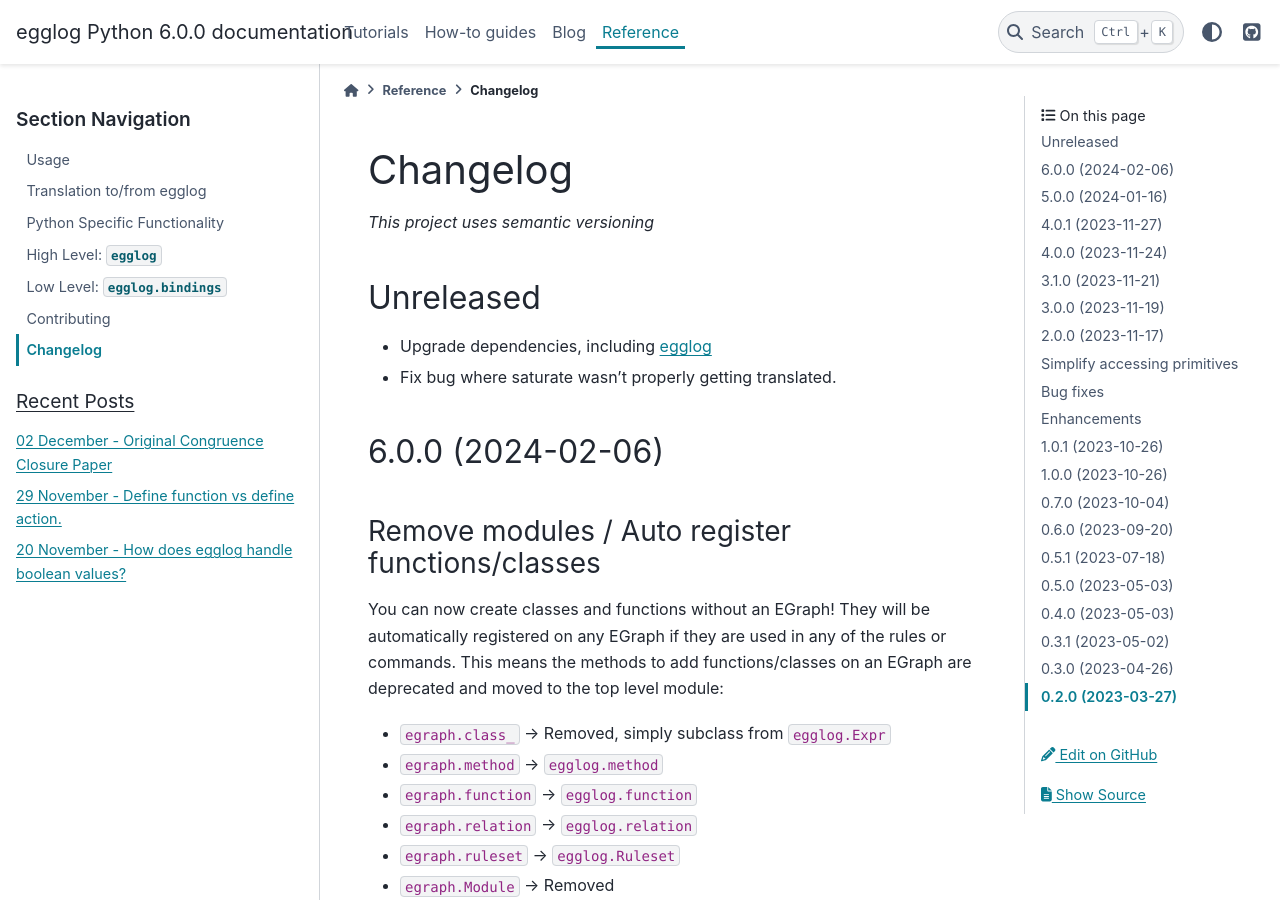
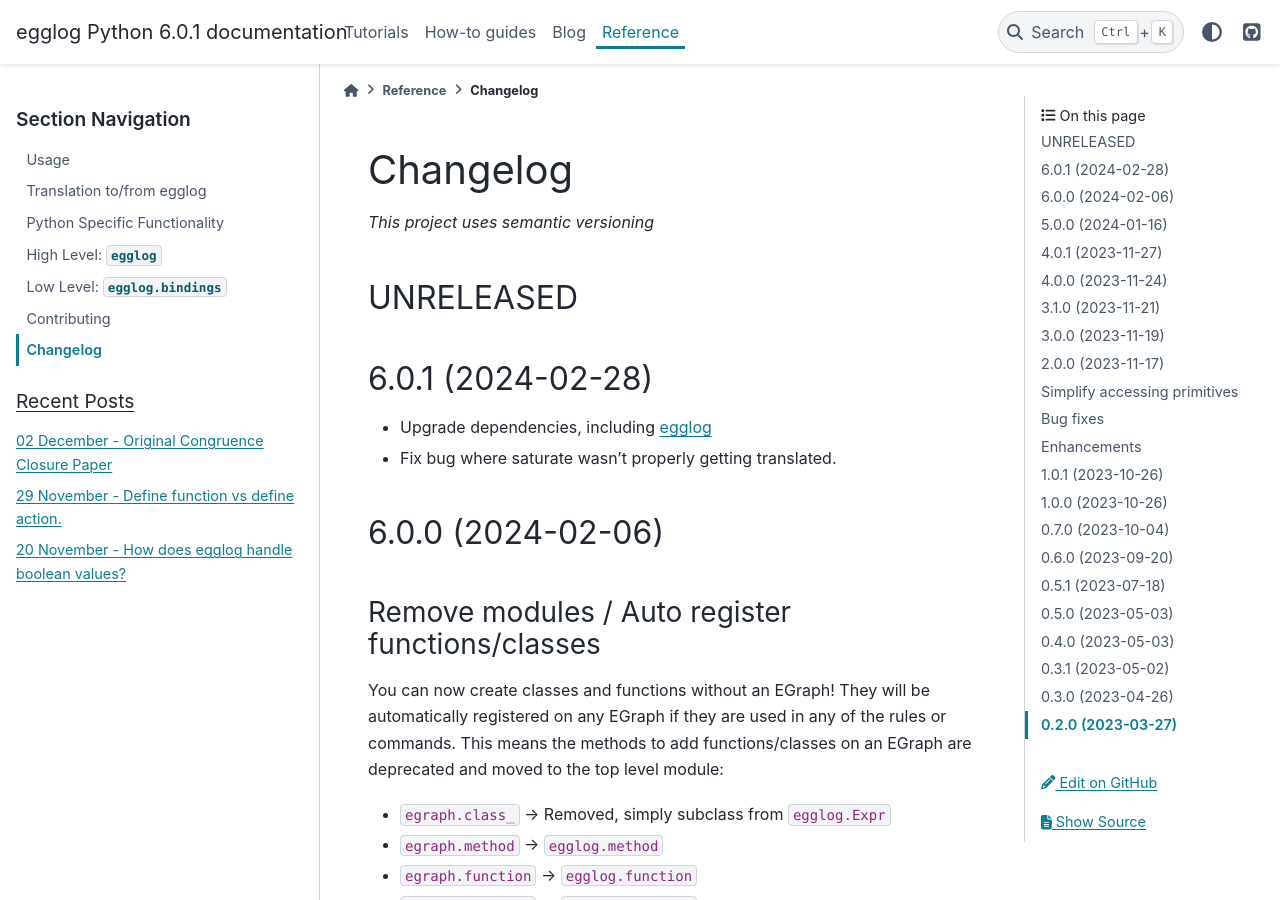
Before and after one commit to egraphs-good/egglog-python, a Sphinx documentation site: the page built from docs/changelog.md, in a window 1280 px wide and 900 px high. Built offline with Sphinx 7.4.7 and the PyData theme 0.15.4, drawn with Linux system fonts in a browser that asks for light colours; pages that are not in the unit, such as notebooks, are missing from menus; comment, search, counter and statistics services are not loaded; the version number is read from the project's files by our own code.

Commit message:
Version 6.0.1

```diff
--- a/Cargo.toml
+++ b/Cargo.toml
@@ -1,6 +1,6 @@
 [package]
 name = "egglog-python"
-version = "6.0.0"
+version = "6.0.1"
 edition = "2021"
 
 # See more keys and their definitions at https://doc.rust-lang.org/cargo/reference/manifest.html
--- a/docs/changelog.md
+++ b/docs/changelog.md
@@ -2,7 +2,9 @@
 
 _This project uses semantic versioning_
 
-## Unreleased
+## UNRELEASED
+
+## 6.0.1 (2024-02-28)
 
 - Upgrade dependencies, including [egglog](https://github.com/egraphs-good/egglog/compare/ceed816e9369570ffed9feeba157b19471dda70d...4cc011f6b48029dd72104a38a2ca0c7657846e0b)
 - Fix bug where saturate wasn't properly getting translated.
```
Also changed, not shown: 1 other file.
